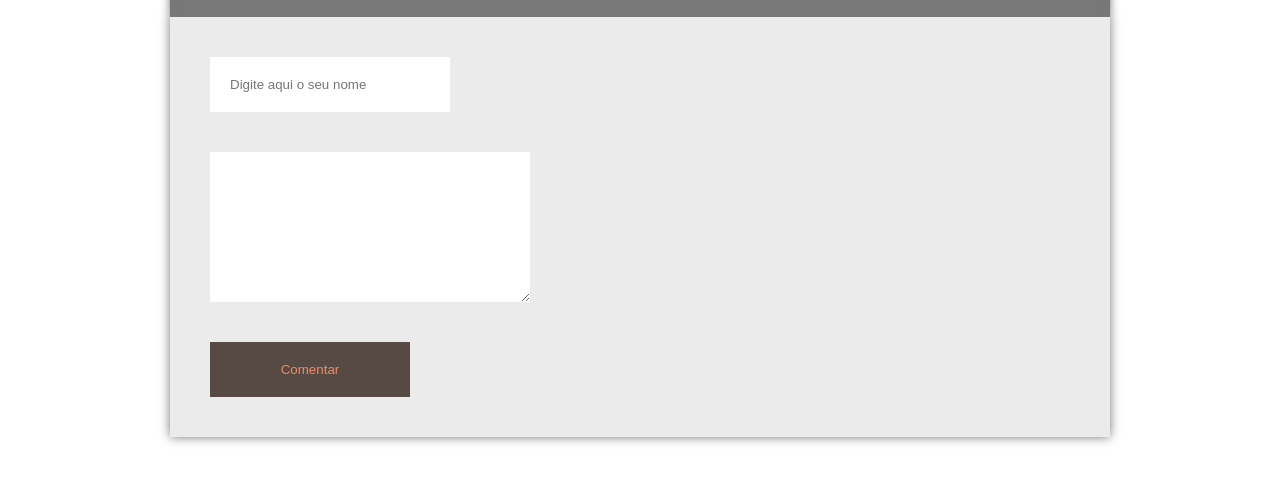
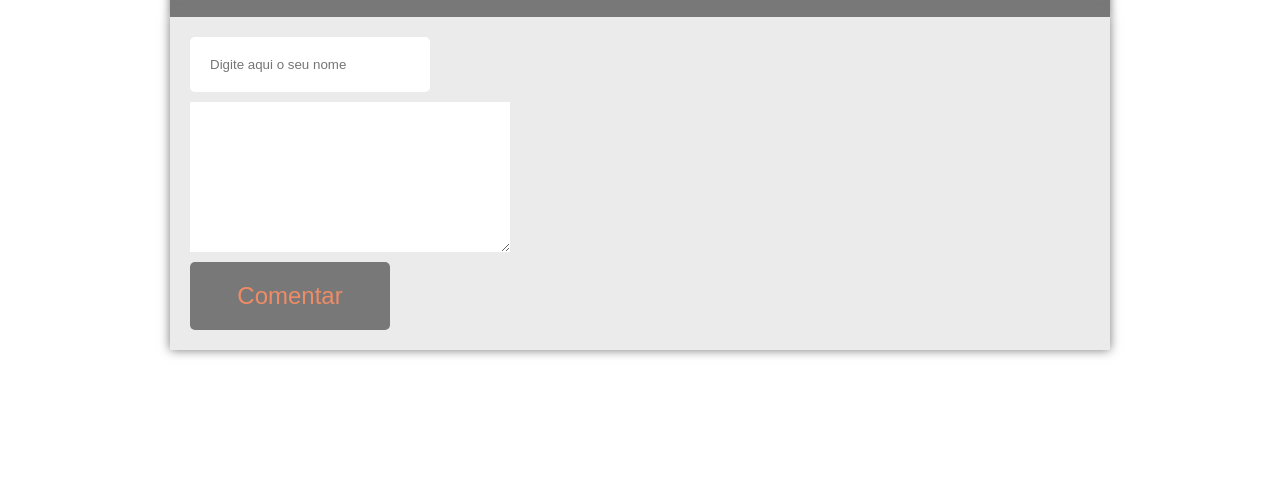
Before and after one commit to Capingana/artigo, a plain HTML site: page src/pages/comentario.html in a window 1280 px wide. Shown: the part 194-676 px from the top of the page. Drawn offline with Linux system fonts and the light colour scheme.

```diff
--- a/src/css/estilo.css
+++ b/src/css/estilo.css
@@ -41,23 +41,27 @@ input{
   border: none;
   display: inline-block;
   padding: 20px;
-  margin: 20px;
+  border-radius: 5px;
 
 }
 #btn-coment{
-  background-color: #574944;
+  background-color: #797878;
   color: #F08C65;
+  font-size: 1.5em;
 
 }
 #btn-coment:hover{
-  background-color: #797878;
+  background-color: #574944;
+  color: #EBEBEB;
   cursor: pointer;
 }
 
 textarea{
+  border: 5px;
   max-width: 900px;
   min-width: 320px;
-  margin: 20px;
+  margin-top: 10px;
+  margin-bottom: 10px;
   border: none;
   display: block;
 
```
